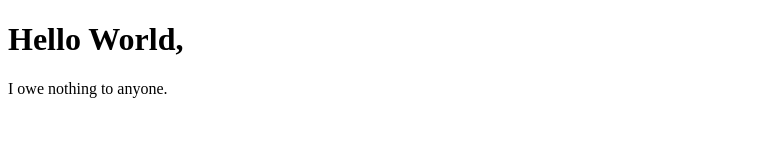
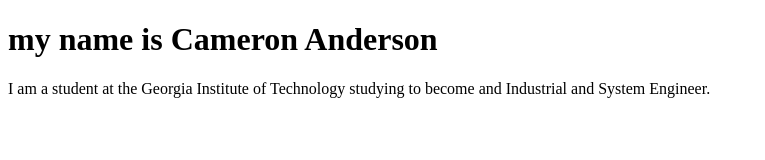
Before and after one commit to cameronanderson33/cameronanderson33.github.io, a plain HTML site: page index.html in a window 1280 px wide. Shown: the whole page, without its empty margins (0-765 px from the left). Drawn offline with Linux system fonts and the light colour scheme.

Commit message:
Update index.html

```diff
--- a/index.html
+++ b/index.html
@@ -2,7 +2,7 @@
 <!DOCTYPE html>
 <html>
 <body>
-<h1>Hello World,</h1>
-<p>I owe nothing to anyone.</p>
+<h1>my name is Cameron Anderson</h1>
+<p>I am a student at the Georgia Institute of Technology studying to become and Industrial and System Engineer.</p>
 </body>
 </html>
```
